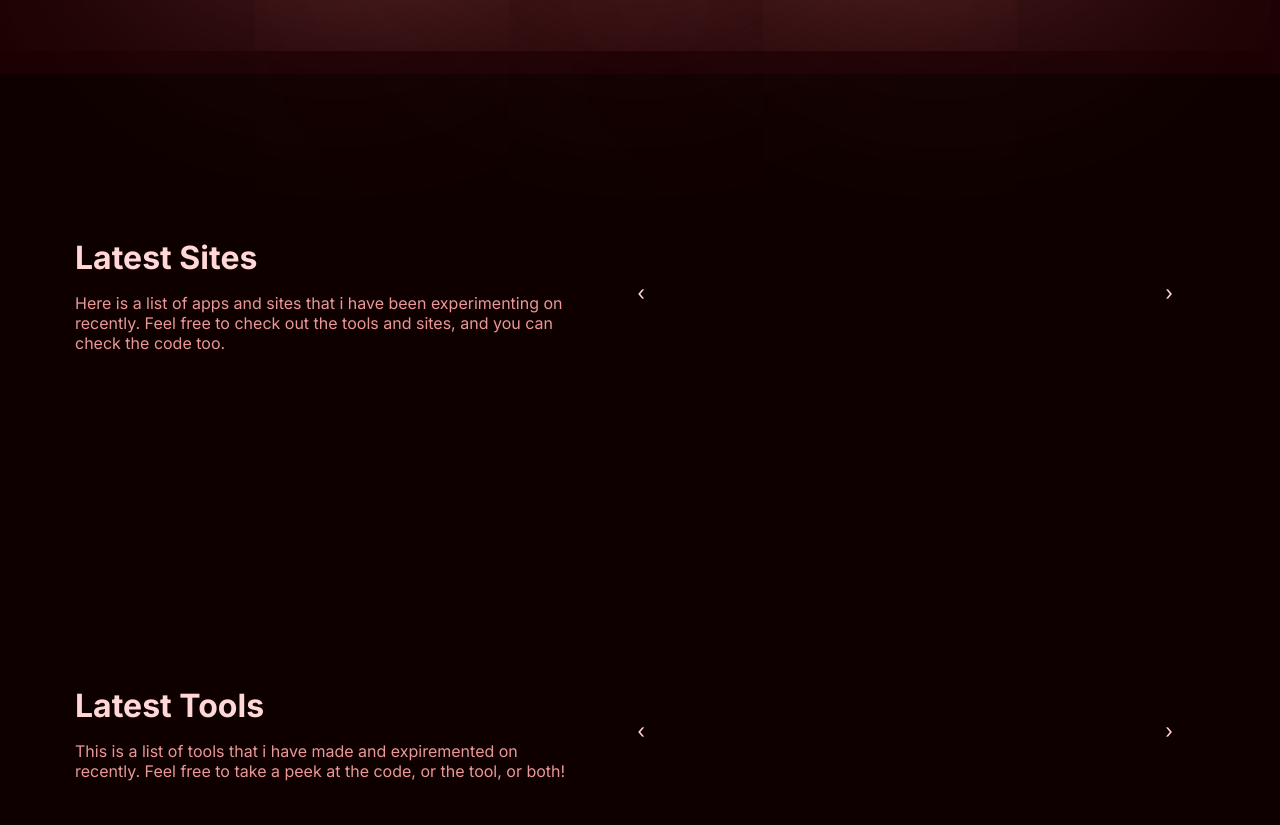
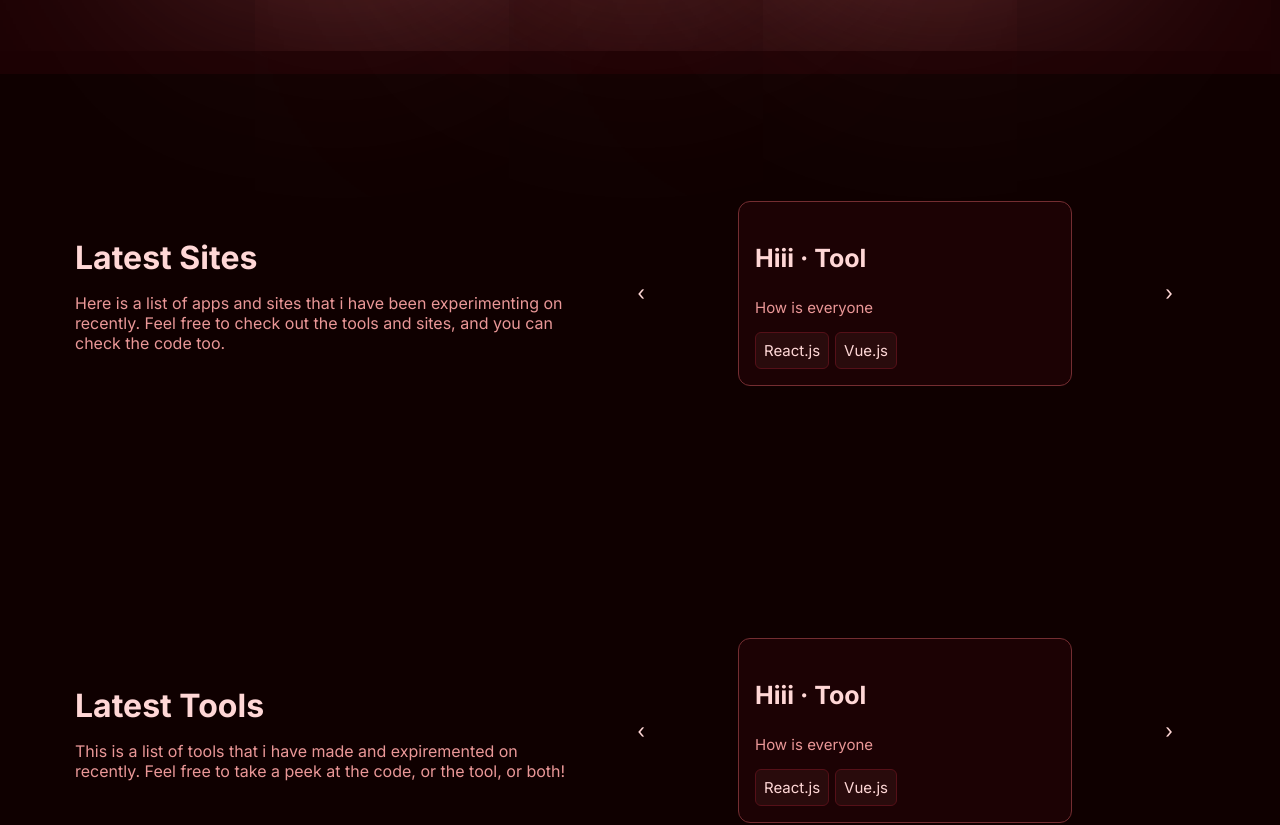
Before and after one commit to ly0plx/LyOPixSiteFrontend, a React (Vite) app: page / in a window 1280 px wide. Shown: the part 1220-2045 px from the top of the page. Built offline with nearby package versions, Linux system fonts and the light colour scheme.

Commit message:
fix carousel

```diff
--- a/src/components/Carousel.jsx
+++ b/src/components/Carousel.jsx
@@ -1,13 +1,30 @@
-// Carousel.jsx
 import { useState, useEffect, useCallback, useRef } from "react";
 import "../styles/Carousel.css";
 
 export default function Carousel({ slides = [] }) {
   const [currentIndex, setCurrentIndex] = useState(0);
 
+  const innerRef = useRef(null);
+  const trackRef = useRef(null);
+  const slidesRef = useRef([]);
+
   useEffect(() => {
+    if (!innerRef.current || !trackRef.current) return;
 
-  }, []);
+    const slideWidth = innerRef.current.offsetWidth;
+    const slideCount = slidesRef.current.length;
+
+    // Set each slide to match carousel-inner width
+    slidesRef.current.forEach((slide) => {
+      if (slide) {
+        slide.style.maxWidth = `${slideWidth}px`;
+        slide.style.minWidth = `${slideWidth}px`;
+      }
+    });
+
+    // Set track width = slideWidth * number of slides
+    trackRef.current.style.maxWidth = `${slideWidth * slideCount}px`;
+  }, [slides.length]);
 
   const next = useCallback(() => {
     setCurrentIndex((prev) => (prev + 1) % slides.length);
@@ -17,7 +34,7 @@ export default function Carousel({ slides = [] }) {
     setCurrentIndex((prev) => (prev - 1 + slides.length) % slides.length);
   }, [slides.length]);
 
-  // Uncomment to enable auto-play
+  // Auto-play (already solid)
   useEffect(() => {
     const interval = setInterval(next, 3000);
     return () => clearInterval(interval);
@@ -25,17 +42,28 @@ export default function Carousel({ slides = [] }) {
 
   return (
     <div className="carousel">
-      <div className="carousel-inner">
+      <div className="carousel-inner" ref={innerRef}>
         <div
           className="carousel-track"
-          style={{ transform: `translateX(-${currentIndex * 100}%)` }}
+          ref={trackRef}
+          style={{
+            transform: `translateX(-${
+              currentIndex * (innerRef.current?.offsetWidth || 0)
+            }px)`,
+          }}
         >
           {slides.map((slide, i) => (
-            <div key={i} className="carousel-slide" style={slide.style}>
+            <div
+              key={i}
+              className="carousel-slide"
+              ref={(el) => (slidesRef.current[i] = el)}
+              style={slide.style}
+            >
               {slide.content}
             </div>
           ))}
         </div>
+
         <button
           className="carousel-btn prev"
           onClick={prev}
--- a/src/styles/Carousel.css
+++ b/src/styles/Carousel.css
@@ -28,9 +28,9 @@
   display: flex;
   align-items: center;
   justify-content: center;
-  padding: 20px;
   color: var(--text);
   background-color: transparent;
+  flex-shrink: 0;
 }
 
 .carousel-btn {
```
